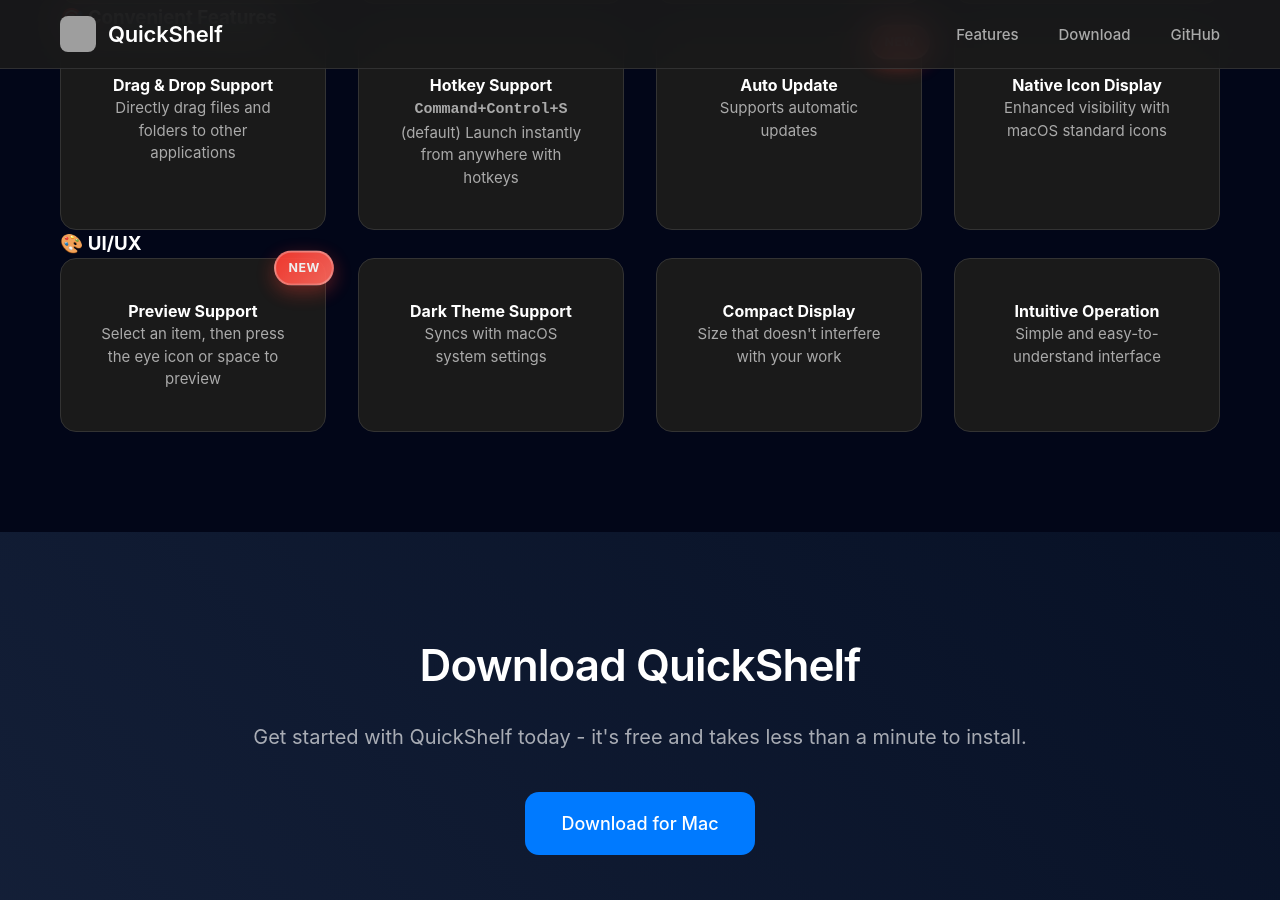
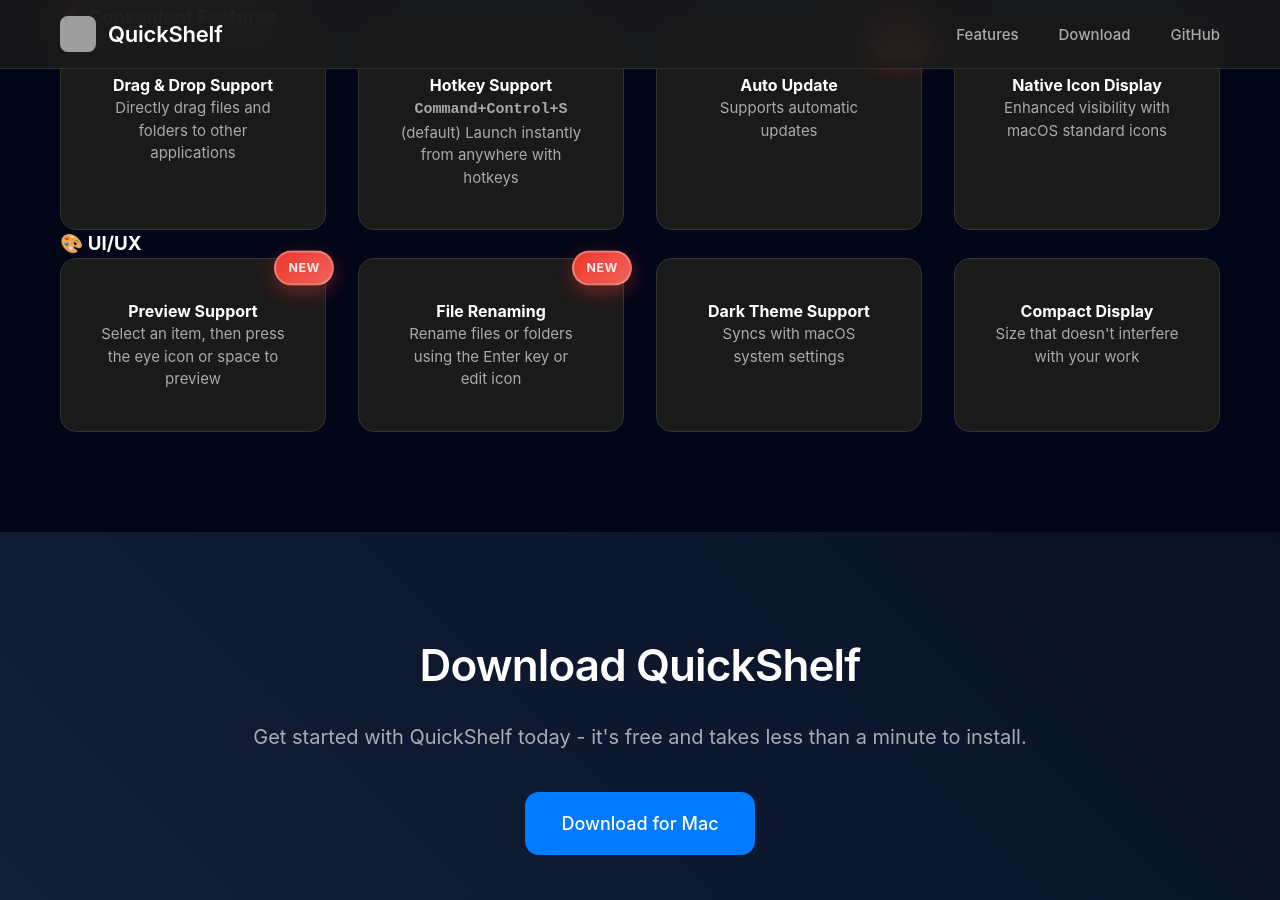
Before and after one commit to Slowhand0309/quickshelf.app, a Jekyll site: the page built from index.html, in a window 1280 px wide and 900 px high, scrolled down 1087 px. Built offline with Jekyll 4.4.1, drawn with Linux system fonts in a browser that asks for light colours; grey boxes are pictures that could not be loaded.

Commit message:
Add file renaming feature and replace intuitive operation feature

```diff
--- a/index.html
+++ b/index.html
@@ -79,16 +79,17 @@
                     <p>Select an item, then press the eye icon or space to preview</p>
                 </div>
                 <div class="feature-card">
+                    <span class="new-badge">New</span>
+                    <h4>File Renaming</h4>
+                    <p>Rename files or folders using the Enter key or edit icon</p>
+                </div>
+                <div class="feature-card">
                     <h4>Dark Theme Support</h4>
                     <p>Syncs with macOS system settings</p>
                 </div>
                 <div class="feature-card">
                     <h4>Compact Display</h4>
                     <p>Size that doesn't interfere with your work</p>
-                </div>
-                <div class="feature-card">
-                    <h4>Intuitive Operation</h4>
-                    <p>Simple and easy-to-understand interface</p>
                 </div>
             </div>
         </div>
```
